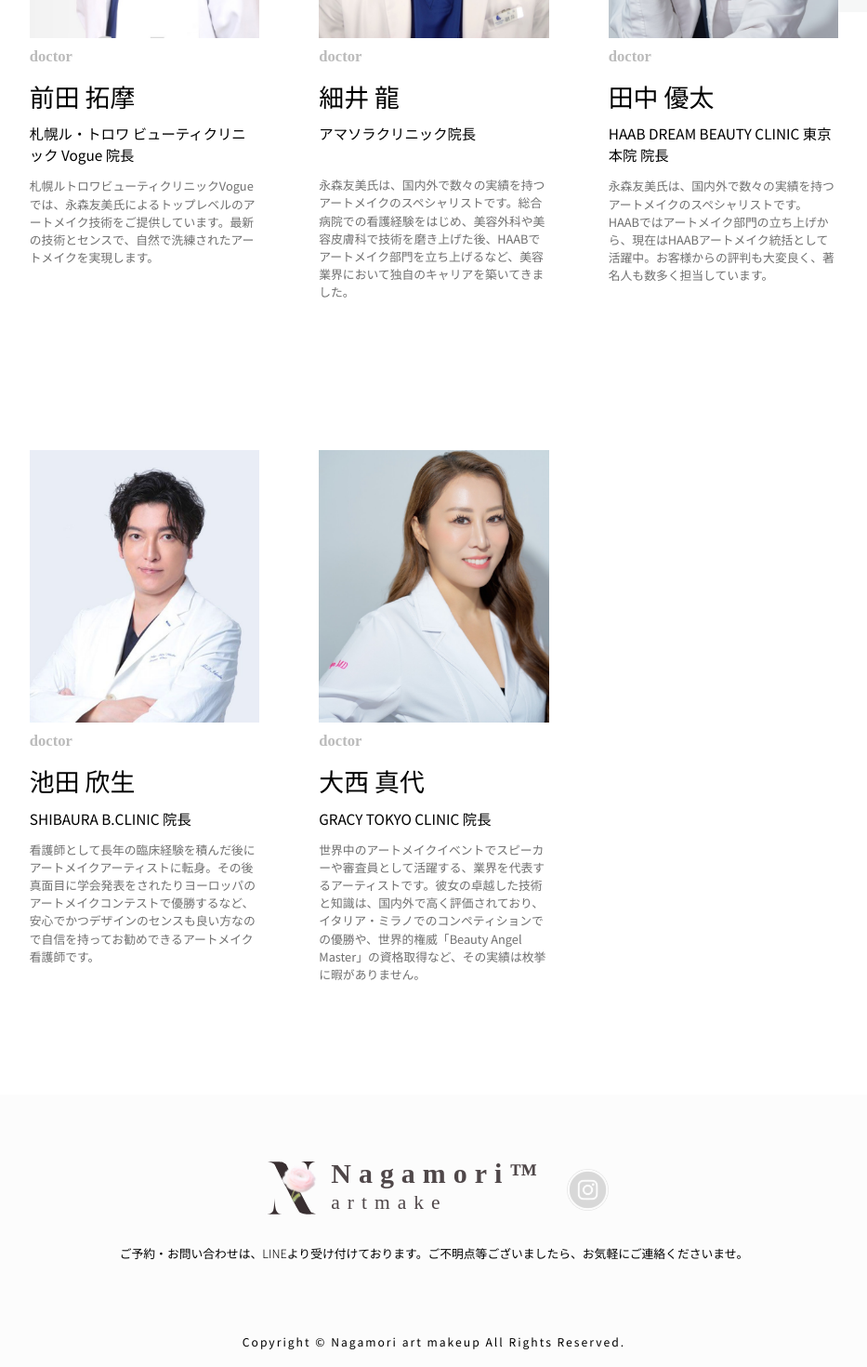
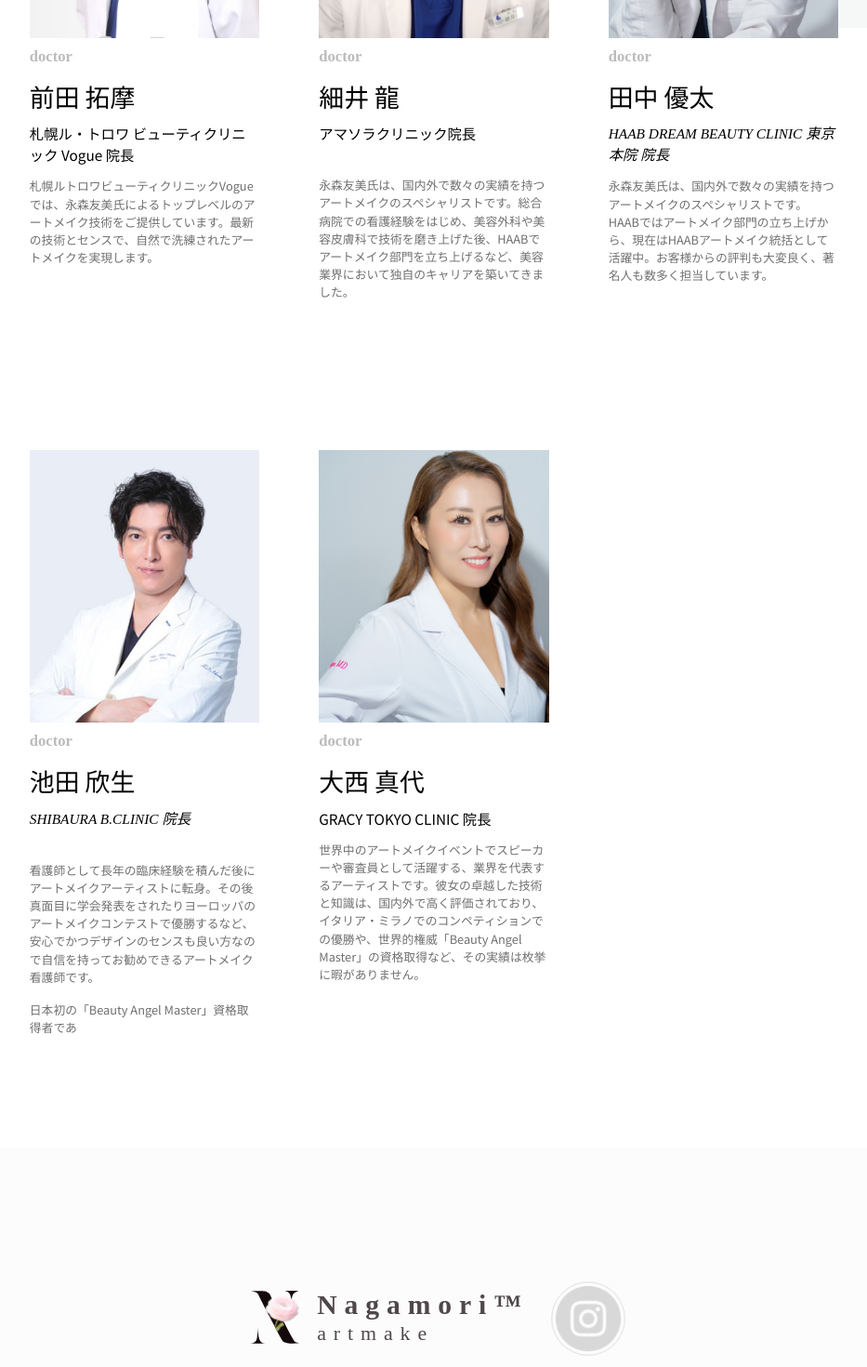
Before and after one commit to s7-japan/Nagamori, a React (Vite) app: page / in a window 1280 px wide. Shown: the part 6080-7550 px from the top of the page at 93% size, without its empty margins (173-1106 px from the left). Built offline with nearby package versions, Linux system fonts and the light colour scheme; a web font is replaced by a local one.

Commit message:
done 8 to 15

```diff
--- a/src/components/Footer.jsx
+++ b/src/components/Footer.jsx
@@ -4,8 +4,8 @@ import instalogo from "../assets/instalogo.png";
 
 const Footer = () => {
   return (
-    <div className="w-full bg-[#FCFCFC] px-12  md:px-[14vw] pt-[5vw] mt-30 md:mt-10 flex flex-col items-center">
-      <div className="flex items-center md:gap-4 justify-between md:justify-start">
+    <div className="w-full bg-[#FCFCFC] px-12 md:px-[14vw] pt-[5vw] mt-20 md:mt-10 flex flex-col items-center">
+      <div className="flex flex-col mt-20 md:flex-row items-center md:gap-4 justify-between md:justify-start">
         <img src={logo} alt="" className="h-14 md:h-[6vw]" />
         <img
           onClick={() => {
@@ -15,10 +15,10 @@ const Footer = () => {
           }}
           src={instalogo}
           alt=""
-          className="h-15 md:h-[3.5vw] cursor-pointer"
+          className="w-9.5 md:w-12 lg:w-16 xl:w-20 aspect-square mt-[70px] md:mt-0 cursor-pointer"
         />
       </div>
-      <p className="mt-5 text-center md:text-start text-[2.8vw] md:text-[1vw] font-light">
+      <p className="mt-[83px] md:mt-25 lg:mt-26 text-center md:text-start text-[2.8vw] md:text-[1vw] font-light">
         ご予約・お問い合わせは、LINEより受け付けております。ご不明点等ございましたら、お気軽にご連絡くださいませ。
       </p>
       <p className="text-center mt-6 mb-5 md:mt-[6vw] text-[10px] md:text-[0.95vw] tracking-[2px]">
--- a/src/components/Recommendation.jsx
+++ b/src/components/Recommendation.jsx
@@ -68,7 +68,7 @@ const Recommendation = () => {
               <h1 className="text-[12vw] md:text-[2.1vw] mb-3 md:mb-2">
                 田中 優太
               </h1>
-              <p className="text-[6.5vw] md:text-[1.2vw] mb-3 min-h-[45px]">
+              <p className="text-[6.5vw] md:text-[1.2vw] sikita italic mb-3 min-h-[45px]">
                 HAAB DREAM BEAUTY CLINIC 東京本院 院長
               </p>
               <p className="ttext-[3.9vw] md:text-[1vw] leading-[6vw] md:leading-[1.5vw] text-[#707070]">
@@ -88,11 +88,14 @@ const Recommendation = () => {
               <h1 className="text-[12vw] md:text-[2.1vw] mb-3 md:mb-2">
                 池田 欣生
               </h1>
-              <p className="text-[6.5vw] md:text-[1.2vw] mb-3">
+              <p className="text-[6.5vw] md:text-[1.2vw] sikita italic mb-3 min-h-[45px]">
                 SHIBAURA B.CLINIC 院長
               </p>
               <p className="text-[3.9vw] md:text-[1vw] leading-[6vw] md:leading-[1.5vw] text-[#707070]">
                 看護師として長年の臨床経験を積んだ後にアートメイクアーティストに転身。その後真面目に学会発表をされたりヨーロッパのアートメイクコンテストで優勝するなど、安心でかつデザインのセンスも良い方なので自信を持ってお勧めできるアートメイク看護師です。
+              </p>
+              <p className="text-[3.9vw] mt-4 md:text-[1vw] leading-[6vw] md:leading-[1.5vw] text-[#707070]">
+                日本初の「Beauty Angel Master」資格取得者であ
               </p>
             </div>
           </div>
```
Also changed, not shown: src/assets/newLogo.svg.
